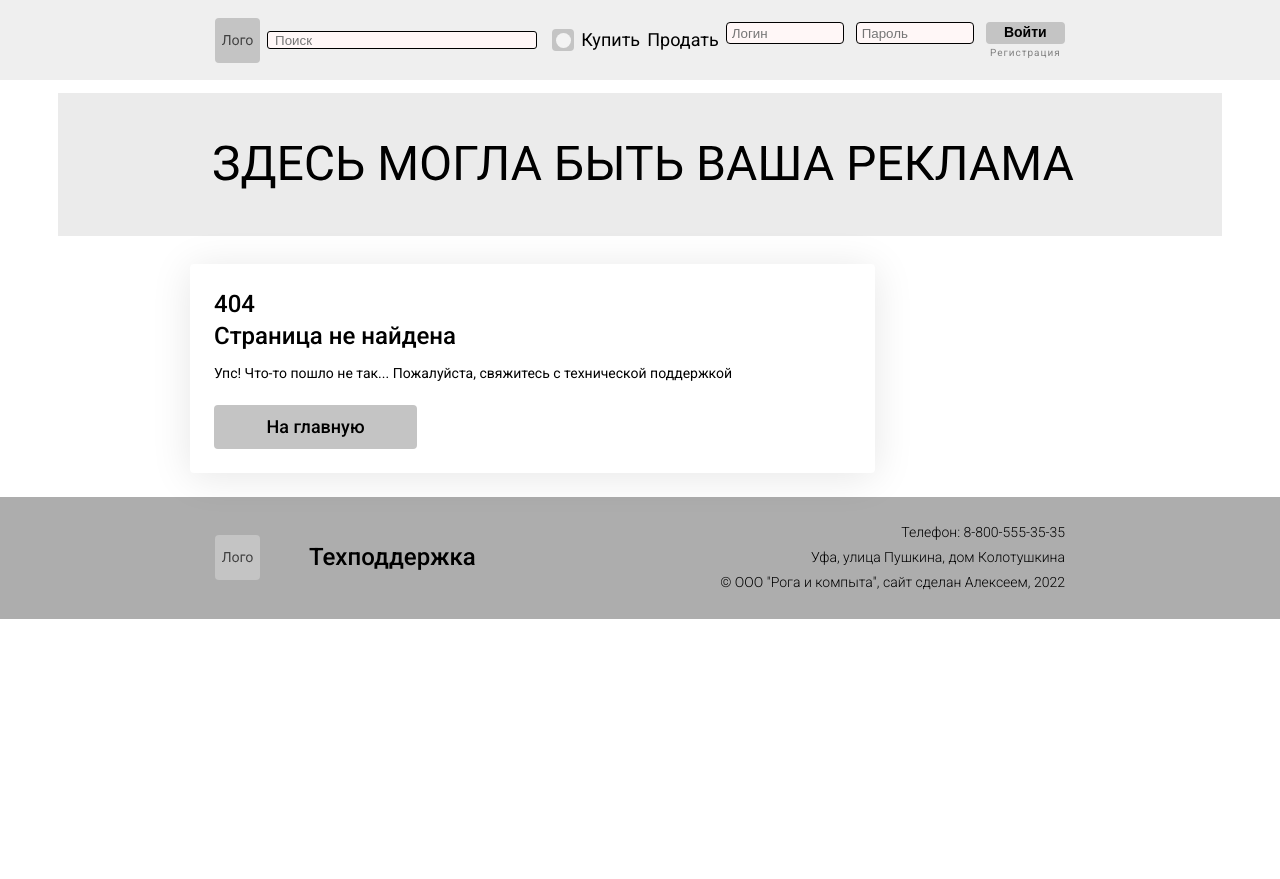
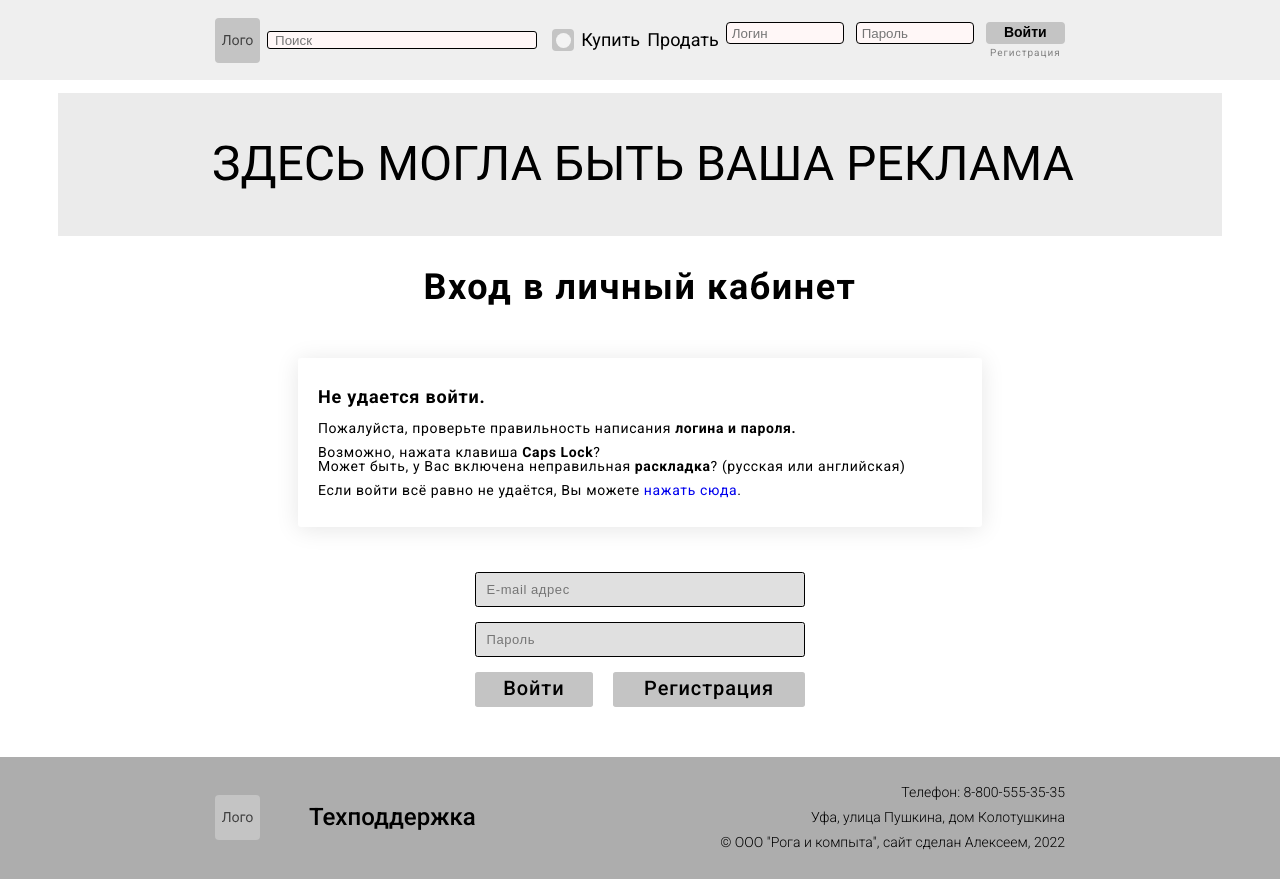
Before and after one commit to ad-Ham/NextJS-site-for-marketplace-of-metall-materials, a Next.js app: page /login in a window 1280 px wide. Before the commit this address had no page. Before the commit the page ends 800 px from the top, so only its background shows below. Built offline with nearby package versions, Linux system fonts and the light colour scheme.

Commit message:
Страница входа

```diff
--- /dev/null
+++ b/components/login/LoginBlock.js
@@ -0,0 +1,19 @@
+import Link from 'next/link'
+import styles from './LoginBlock.module.scss'
+
+export function LoginBlock() {
+	return(<>
+		<div className={styles.maindiv}>
+			<h2 className={styles.blockheader}>Не удается войти.</h2>
+			<p className={styles.blocktext}>Пожалуйста, проверьте правильность написания <b>логина и пароля.</b></p>
+			<ul className={styles.blockul}>
+				<li className={styles.blocklist, styles.blocktext}>Возможно, нажата клавиша <b>Caps Lock</b>?</li>
+				<li className={styles.blocklist, styles.blocktext}>Может быть, у Вас включена неправильная <b>раскладка</b>? (русская или английская)</li>
+			</ul>
+			<p className={styles.blocktext}>Если войти всё равно не удаётся, Вы можете <Link href="/resetpasswordgetcode"><a className="blocklink">нажать сюда</a></Link>.</p>
+		</div>
+		<style jsx>{`
+
+		`}</style>
+	</>)
+}
--- /dev/null
+++ b/components/login/LoginBlock.module.scss
@@ -0,0 +1,43 @@
+.maindiv {
+	width: 684px;
+	background: #FFFFFF;
+	box-shadow: 0px 2.35052px 23.5052px rgba(0, 0, 0, 0.1);
+	border-radius: 2.93814px;
+	padding: 30px 20px 30px 20px
+}
+
+.blockheader {
+	font-weight: 600;
+	font-size: 18px;
+	line-height: 100.69%;
+	letter-spacing: 0.045em;
+	color: #000000;
+	margin-bottom: 15px;
+}
+
+.blocktext {
+	font-weight: 400;
+	font-size: 14px;
+	line-height: 100.69%;
+	letter-spacing: 0.045em;
+	color: #000000;
+}
+
+.blocklist {
+	list-style: disc;
+	margin-left: 25px;
+	padding-left: 5px;
+}
+
+.blockul {
+	margin-top: 10px;
+	margin-bottom: 10px;
+}
+
+.blocklink {
+	font-weight: 700;
+	font-size: 14px;
+	line-height: 100.69%;
+	letter-spacing: 0.045em;
+	color: #005478;
+}
--- /dev/null
+++ b/components/login/LoginForm.js
@@ -0,0 +1,18 @@
+import Link from 'next/link'
+import styles from './LoginForm.module.scss'
+
+export function LoginForm() {
+	return(<>
+		<div className={styles.maindiv}>
+			<input type="text" placeholder="E-mail адрес" className={styles.logininput}/>
+			<input type="text" placeholder="Пароль" className={styles.loginpassword}/>
+			<div className={styles.buttons}>
+				<div className={styles.loginbuttonlogin}><Link href="/login"><a className={styles.buttontext}>Войти</a></Link></div>
+				<div className={styles.loginbuttonreg}><Link href="/reg"><a className={styles.buttontext}>Регистрация</a></Link></div>
+			</div>
+		</div>
+		<style jsx>{`
+
+		`}</style>
+	</>)
+}
--- /dev/null
+++ b/components/login/LoginForm.module.scss
@@ -0,0 +1,73 @@
+.buttons {
+	display: flex;
+	flex-direction: row;
+	justify-content: space-between;
+	margin-top: 15px;
+}
+
+.loginbuttonreg {
+	width: 192.78px;
+	height: 35px;
+	background: #C4C4C4;
+	border-radius: 2.68421px;
+	display: flex;
+	align-items: center;
+	justify-content: center;
+}
+
+.buttontext {
+	font-weight: 500;
+	font-size: 20px;
+	line-height: 99.69%;
+	letter-spacing: 0.045em;
+	color: #000000;
+}
+
+.loginbuttonlogin {
+	width: 118.78px;
+	height: 35px;
+	background: #C4C4C4;
+	border-radius: 2.68421px;
+	display: flex;
+	align-items: center;
+	justify-content: center;
+}
+
+.maindiv {
+	display: flex;
+	flex-direction: column;
+	margin-top: 45px;
+}
+
+.logininput {
+	width: 330.98px;
+	height: 35px;
+	background: #E0E0E0;
+	border: 0.671053px solid #000000;
+	box-sizing: border-box;
+	border-radius: 2.68421px;
+	padding-left: 11px;
+	padding-right: 11px;
+	font-weight: 400;
+	font-size: 13px;
+	line-height: 99.69%;
+	letter-spacing: 0.045em;
+	color: #989898;
+}
+
+.loginpassword {
+	margin-top: 15px;
+	width: 330.98px;
+	height: 35px;
+	background: #E0E0E0;
+	border: 0.671053px solid #000000;
+	box-sizing: border-box;
+	border-radius: 2.68421px;
+	padding-left: 11px;
+	padding-right: 11px;
+	font-weight: 400;
+	font-size: 13px;
+	line-height: 99.69%;
+	letter-spacing: 0.045em;
+	color: #989898;
+}
--- /dev/null
+++ b/pages/login.js
@@ -0,0 +1,33 @@
+import Head from 'next/head'
+import {MainLayout} from '../components/MainLayout/MainLayout'
+import {Portions} from '../components/Portions'
+import {LoginBlock} from '../components/login/LoginBlock'
+import {LoginForm} from '../components/login/LoginForm'
+import Adbannertop from '../public/adbannertop.svg'
+import Adbannerside from '../public/adbannerside.svg'
+import Link from 'next/link'
+import styles from '../styles/login.module.scss'
+
+export default function Index() {
+	return (
+		<MainLayout>
+			<Head>
+				<title>Next Title</title>
+				<meta name="keywords" content="next, javascript"/>
+				<meta name="description" content="this is"/>
+				<meta charSet="utf-8"/>
+			</Head>
+			<div className={styles.adbannertop}><Link href="https://www.example.com"><Adbannertop/></Link></div>
+			<div className={styles.content, styles.maindiv}>
+				<div className={styles.loginheaderblock}>
+					<h1 className={styles.loginheader}>Вход в личный кабинет</h1>
+				</div>
+				<LoginBlock/>
+				<LoginForm/>
+			</div>
+			<style jsx>{`
+
+			`}</style>
+		</MainLayout>
+	)
+}
--- /dev/null
+++ b/styles/login.module.scss
@@ -0,0 +1,42 @@
+.loginheaderblock {
+	display: flex;
+	align-items: center;
+	flex-direction: column;
+	padding-bottom: 15px;
+	width: 100%;
+	margin-bottom: 12px;
+}
+
+.regtext {
+	font-weight: 400;
+	font-size: 18px;
+	line-height: 99.69%;
+	letter-spacing: 0.045em;
+}
+
+.loginheader {
+	margin-top: 30px;
+	margin-bottom: 25px;
+	font-weight: 600;
+	font-size: 36px;
+	line-height: 99.69%;
+	letter-spacing: 0.045em;
+}
+
+.maindiv {
+	display: flex;
+	flex-direction: column;
+	align-items: center;
+	margin-bottom: 50px;
+	justify-content: center;
+	min-width: 1164px;
+}
+
+.adbannertop {
+	margin-top: 13px;
+}
+
+.adbannerside {
+	margin-top: 16px;
+	margin-bottom: 180px;
+}
```
